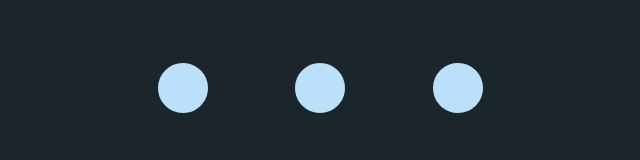
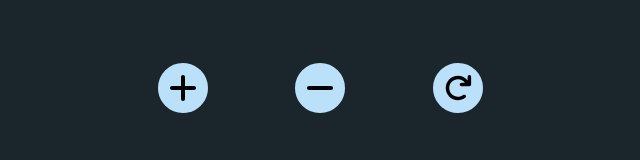
Before and after one commit to umeshchavda05/NJACK_MiniProject_2101ME76, a plain HTML site: page index.html in a window 1280 px wide. Shown: the part 407-567 px from the top of the page, without its empty margins (320-960 px from the left). Drawn offline with Linux system fonts and the light colour scheme; the site is published under a folder, as on GitHub Pages, so addresses that start at the root find nothing.

Commit message:
another commit

```diff
--- a/index.html
+++ b/index.html
@@ -14,9 +14,9 @@
     </div>
 
     <div class="buttons">
-        <button id="inc"><img src="/assets/plus-solid.svg" alt=""></button>
-        <button id="dec"><img src="/assets/minus-solid.svg" alt=""></button>
-        <button id="reset" class="reset"><img src="/assets/arrow-rotate-right-solid.svg" alt=""></button>
+        <button id="inc"><img src="./assets/plus-solid.svg" alt=""></button>
+        <button id="dec"><img src="./assets/minus-solid.svg" alt=""></button>
+        <button id="reset" class="reset"><img src="./assets/arrow-rotate-right-solid.svg" alt=""></button>
     </div>
 
     <footer><h4>Coded by <a href="https://github.com/umeshchavda05">uc</a></h4></footer>
```
